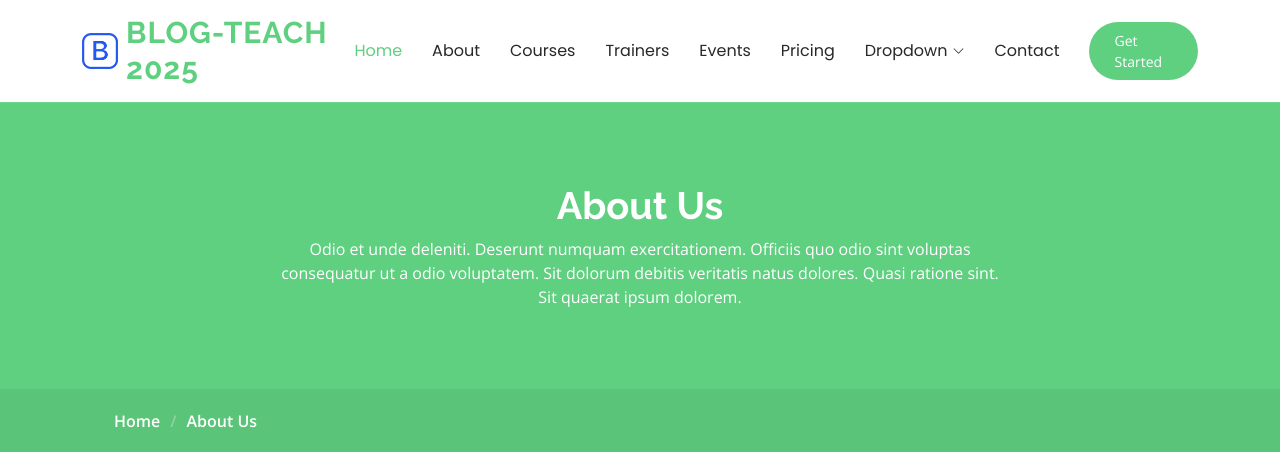
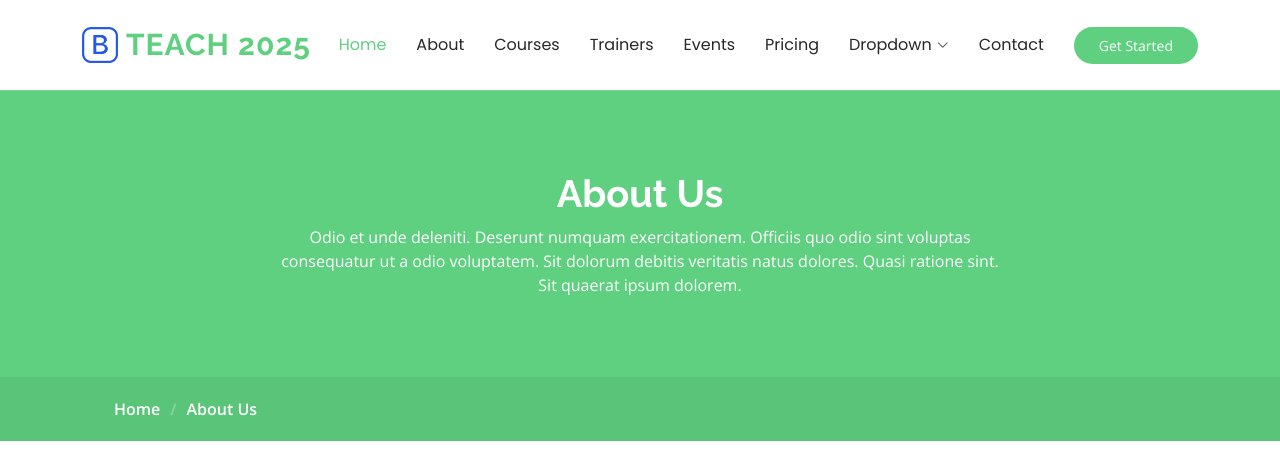
Before and after one commit to nisar4398/mentor_website, a Django app: template templates/about.html in a window 1280 px wide. Shown: the top 452 px of the page. Run offline with Django 3.2, Linux system fonts and the light colour scheme; the template is opened without the code that fills it, so the values that code supplies are empty; some libraries are stand-ins or nearby versions.

Commit message:
we make back our changes

```diff
--- a/templates/header.html
+++ b/templates/header.html
@@ -5,7 +5,7 @@
       <a href="/" class="logo d-flex align-items-center me-auto">
         <!-- Uncomment the line below if you also wish to use an image logo -->
         <img src="{% static 'assets/img/logo.webp' %}" alt="">
-        <h1 class="sitename">Blog-Teach 2025</h1>
+        <h1 class="sitename">Teach 2025</h1>
       </a>
 
       <nav id="navmenu" class="navmenu">
```
